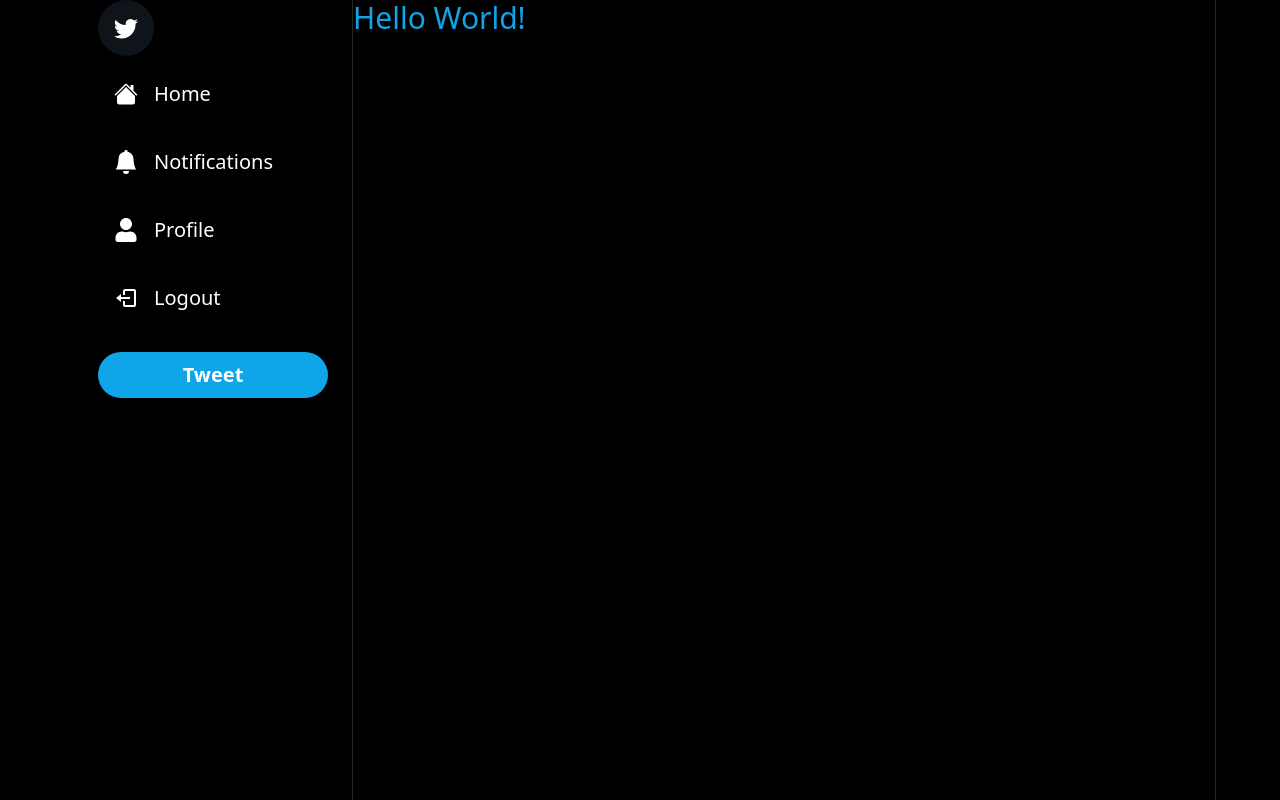
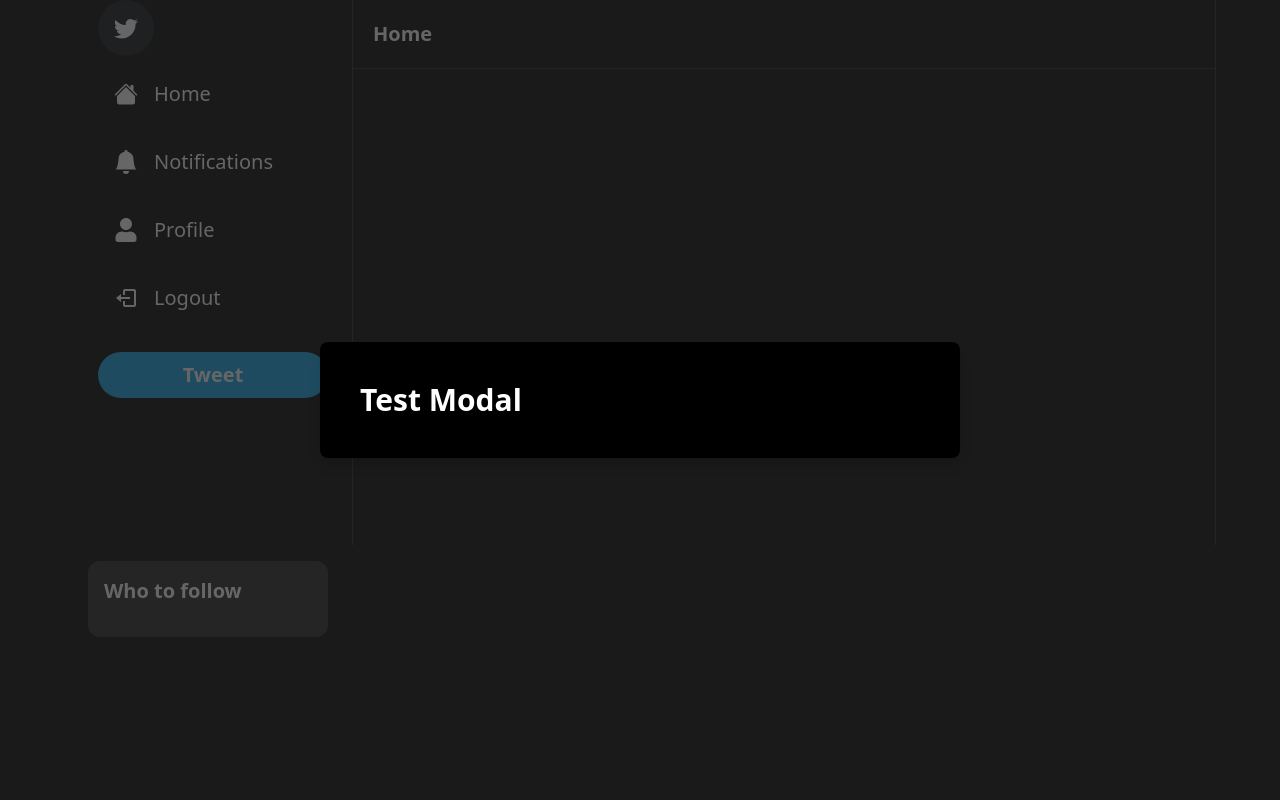
Before and after one commit to ShawnKrise/TwitterClone, a Next.js app: page / in a window 1280 px wide. Built offline with nearby package versions, Linux system fonts and the light colour scheme.

Commit message:
added button and Test Modal

```diff
--- /dev/null
+++ b/components/Button.tsx
@@ -0,0 +1,56 @@
+
+//create interface for ButtonProps
+//boolean- result that may have one of two possible values
+interface ButtonProps {
+    label: string;
+    secondary?: boolean;
+    fullWidth?: boolean;
+    large?: boolean;
+    onClick: () => void;
+    disabled?: boolean;
+    outline?: boolean,
+}
+
+const Button: React.FC<ButtonProps> = ({
+    label,
+    secondary,
+    fullWidth,
+    large,
+    onClick,
+    disabled,
+    outline,
+}) => {
+    return (
+        <button
+        //give the button a disabled prop and onClick prop
+        //setup button style for large and small screens
+        disabled={disabled}
+        onClick={onClick}
+        className={`
+            disabled:opacity-70
+            disabled:cursor-not-allowed
+            rounded-full
+            font-semibold
+            hover:opacity-80
+            transition
+            border-2
+            ${fullWidth ? 'w-full' : 'w-fit'}
+            ${secondary ? 'bg-width' : 'bg-sky-500'}
+            ${secondary ? 'text-black' : 'text-white'}
+            ${secondary ? 'border-black' : 'border-white'}
+            ${large ? 'text-xl' : 'text-md'}
+            ${large ? 'px-5' : 'px-4'}
+            ${large ? 'py-3' : 'py-2'}
+            ${outline ? 'bg-transparent' : ''}
+            ${outline ? 'border-white' : ''}
+            ${outline ? 'text-white' : ''}
+
+
+            `}
+        >
+            {label}
+        </button>
+    );
+}
+
+export default Button;
--- /dev/null
+++ b/components/Header.tsx
@@ -0,0 +1,42 @@
+import { useRouter } from "next/router";
+import { useCallback } from "react";
+import { BiArrowBack } from "react-icons/bi";
+
+//set up interface for header props. Some are optional.
+interface HeaderProps {
+    label: string
+    showBackArrow?: boolean;
+}
+
+const Header: React.FC<HeaderProps> = ({ label, showBackArrow }) => {
+    //set up const for router
+    const router = useRouter();
+    //set up handleback with router dependancy
+    const handleBack = useCallback(() => {
+        router.back
+    }, [router]);
+
+    return (
+        <div className="border-b-[1px] border-neutral-800 p-5">
+            <div className="flex flex-row items-center gap-2">
+                {
+                    showBackArrow && (
+                        <BiArrowBack
+                            onClick={handleBack}
+                            color="white"
+                            size={20}
+                            className="
+                            cursor-pointer
+                            hover:opacity-70
+                            transition
+                            "
+                        />
+                    )
+                }
+                <h1 className="text-white text-xl font-semibold">{label}</h1>
+            </div>
+        </div>
+    );
+}
+
+export default Header;
--- a/components/Layout.tsx
+++ b/components/Layout.tsx
@@ -1,3 +1,4 @@
+import FollowBar from "./Layout/FollowBar";
 import Sidebar from "./Layout/Sidebar";
 
 interface LayoutProps {
@@ -19,6 +20,7 @@
                     ">
                         {children}
                     </div>
+                    <FollowBar />
                 </div>
             </div>
         </div>
--- /dev/null
+++ b/components/Layout/FollowBar.tsx
@@ -0,0 +1,15 @@
+const FollowBar = () => {
+    return (
+        //block for large screens
+        <div className="px-6 py-4 hidden lg:block">
+            <div className="bg-neutral-800 rounded-xl p-4">
+                <h2 className="text-white text-xl font-semibold"> Who to follow</h2>
+                <div className="flex flex-col gap-6 mt-4">
+                    {/* User list goes here */}
+                </div>
+            </div>
+        </div>
+    );
+}
+
+export default FollowBar;
--- /dev/null
+++ b/components/Modal.tsx
@@ -0,0 +1,127 @@
+import { useCallback } from "react";
+
+
+//setup interface for modal props
+//Several are optional
+interface ModalProps {
+    isOpen?: boolean;
+    onClose: () => void;
+    onSubmit: () => void;
+    title?: string;
+    body?: React.ReactElement;
+    footer?: React.ReactElement;
+    actionLabel: string;
+    disabled?: boolean;
+
+}
+
+//assign props to Modal
+const Modal: React.FC<ModalProps> = ({
+    isOpen,
+    onClose,
+    onSubmit,
+    title,
+    body,
+    footer,
+    actionLabel,
+    disabled
+}) => {
+    const handleClose = useCallback(() => {
+        //check if button is disabled. If so return.
+        if(disabled) {
+            return;
+        }
+        //otherwise call onClose from props
+        onClose();
+        //add props to dependancy array
+    }, [disabled, onClose]);
+
+    const handleSubmit = useCallback(() => {
+        //check if button is disabled. If so return.
+        if(disabled) {
+            return;
+        }
+        //otherwise call onSubmit from props
+        onSubmit();
+        //add props to dependancy array
+    }, [disabled, onSubmit]);
+
+    //if not open, return null
+    if (!isOpen) {
+        return null;
+    }
+
+    return (
+        <>
+        <div
+        className="
+            justify-center
+            items-center
+            flex
+            overflow-x-hidden
+            overflow-y-auto
+            fixed
+            inset-0
+            z-50
+            outline-none
+            focus:outline-none
+            bg-neutral-800
+            bg-opacity-70
+        "
+        >
+        {/* add a div that makes it web responsive */}
+            <div
+            className="
+              relative
+              w-full
+              lg:w-3/6
+              my-6
+              mx-auto
+              lg:max-w-3xl
+              h-full
+              lg:h-auto
+            "
+            >
+            {/* Content */}
+                <div
+                className="
+                    h-full
+                    lg:h-auto
+                    border-0
+                    rounded-lg
+                    shadow-lg
+                    relative
+                    flex
+                    flex-col
+                    w-full
+                    bg-black
+                    outline-none
+                    focus:outline-none
+                "
+                >
+            {/* Header */}
+                    <div
+                    className="
+                    flex
+                    items-center
+                    justify-between
+                    p-10
+                    rounded-t
+                    "
+                    >
+                    <h3
+                    className="
+                    text-3xl
+                    font-semibold
+                    text-white">
+                        {title}
+                    </h3>
+                    </div>
+                </div>
+            </div>
+        </div>
+        </>
+    );
+}
+
+export default Modal;
--- a/pages/_app.tsx
+++ b/pages/_app.tsx
@@ -1,11 +1,15 @@
 import '@/styles/globals.css'
 import type { AppProps } from 'next/app'
 import Layout from '../components/Layout'
+import Modal from '@/components/Modal'
 
 export default function App({ Component, pageProps }: AppProps) {
   return (
+    <>
+    <Modal isOpen title="Test Modal"/>
     <Layout>
       <Component {...pageProps} />
     </Layout>
+    </>
   )
 }
--- a/pages/index.tsx
+++ b/pages/index.tsx
@@ -1,7 +1,10 @@
+import Header from "@/components/Header";
+
+
 export default function Home() {
   return (
-    <div className="text-3xl text-sky-500">
-      Hello World!
-    </div>
+    <>
+      <Header label="Home" />
+    </>
   )
 }
```
